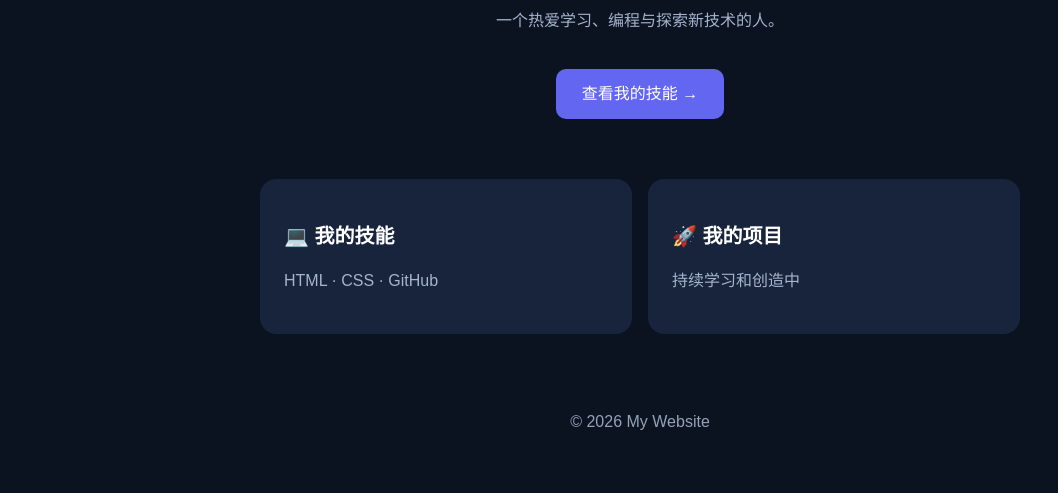
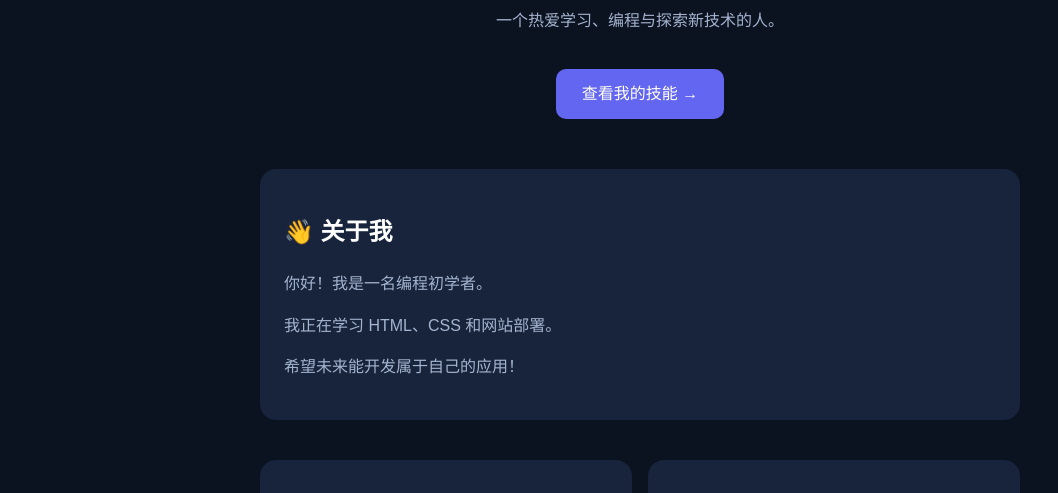
Before and after one commit to kuwangxy/my-first-website, a plain HTML site: page index.html in a window 1280 px wide. Shown: the part 307-800 px from the top of the page, without its empty margins (0-1058 px from the left). Drawn offline with Linux system fonts and the light colour scheme.

Commit message:
Add intro section with personal information
Added an introduction section with personal details.

```diff
--- a/index.html
+++ b/index.html
@@ -71,6 +71,13 @@
       .cards { grid-template-columns: 1fr; }
       h1 { font-size: 26px; }
     }
+    .intro {
+  background: #17243b;
+  padding: 24px;
+  border-radius: 16px;
+  margin-top: 30px;
+  text-align: left;
+}
   </style>
 </head>
 <body>
@@ -80,6 +87,12 @@
     <h1>🚀 欢迎来到我的编程世界！</h1>
     <p>一个热爱学习、编程与探索新技术的人。</p>
     <a class="btn" href="#about">查看我的技能 →</a>
+    <section class="intro">
+  <h2>👋 关于我</h2>
+  <p>你好！我是一名编程初学者。</p>
+  <p>我正在学习 HTML、CSS 和网站部署。</p>
+  <p>希望未来能开发属于自己的应用！</p>
+</section>
     <div class="cards" id="about">
       <div class="card">
         <h2>💻 我的技能</h2>
```
